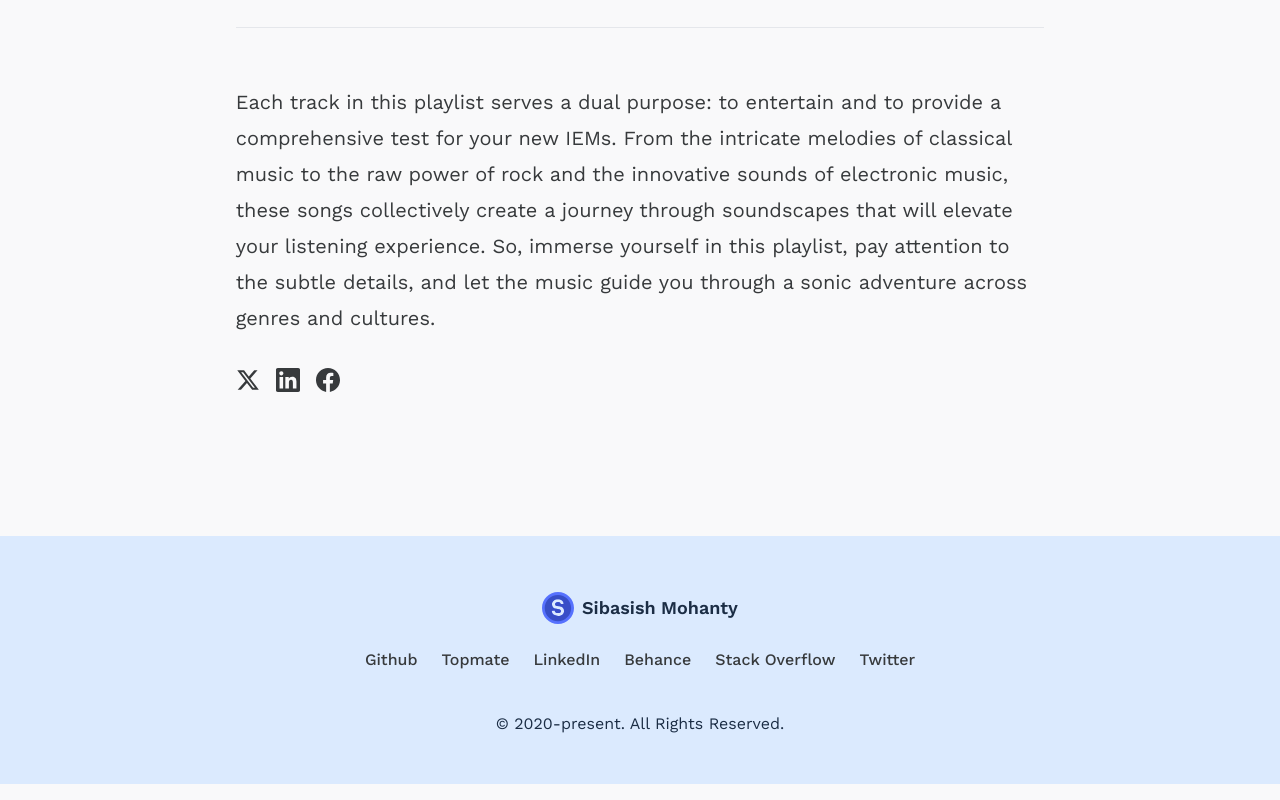
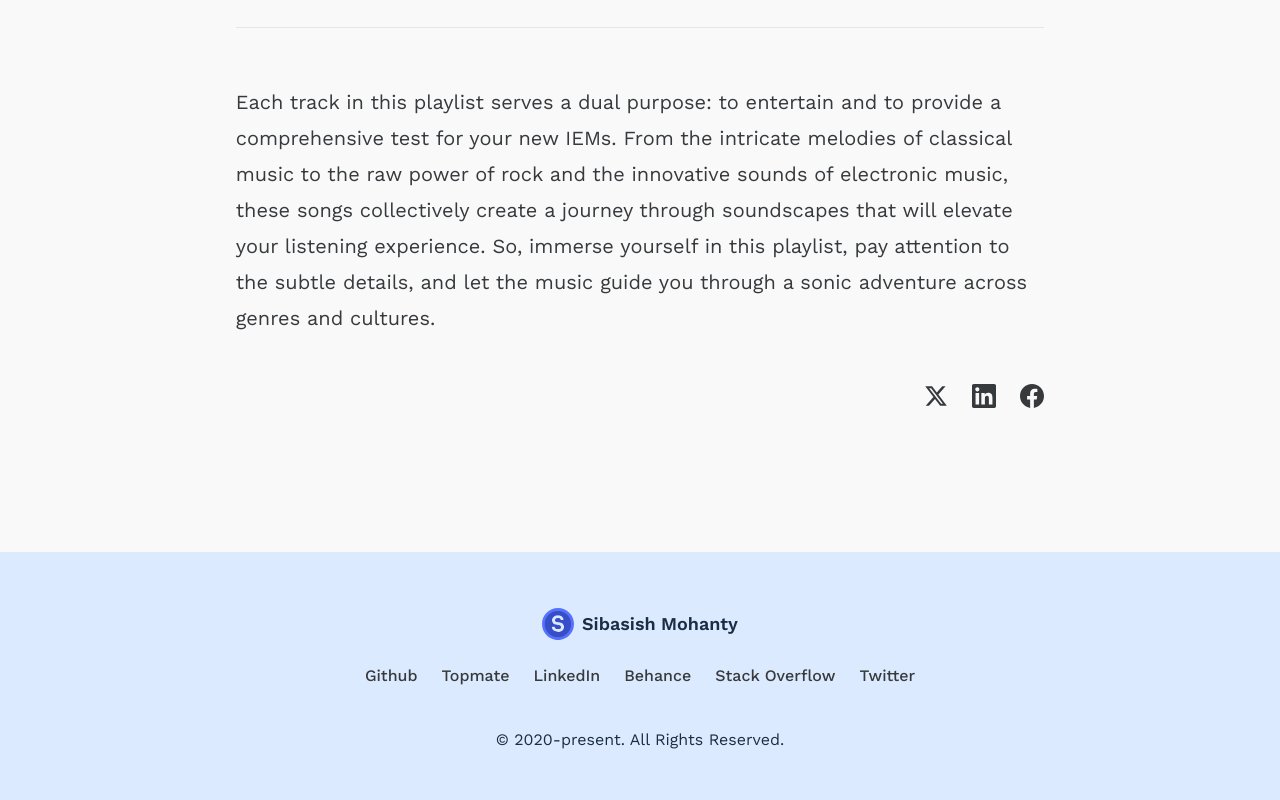
Before and after one commit to sibasishm/sibas.in, a Next.js app: page /blogs/a-journey-through-diverse-soundscapes in a window 1280 px wide. Shown: the part 5970-6770 px from the top of the page. Built offline with nearby package versions, Linux system fonts and the light colour scheme.

Commit message:
style changes in share options

```diff
--- a/src/components/social-share.tsx
+++ b/src/components/social-share.tsx
@@ -16,7 +16,7 @@ const SocialShare = ({ title, url }: SocialShareProps) => {
 	};
 
 	return (
-		<div className='flex gap-4 mt-8'>
+		<div className='flex gap-4 mt-8 md:mt-12 md:gap-6 justify-end'>
 			<a
 				href={shareLinks.twitter}
 				target='_blank'
```
